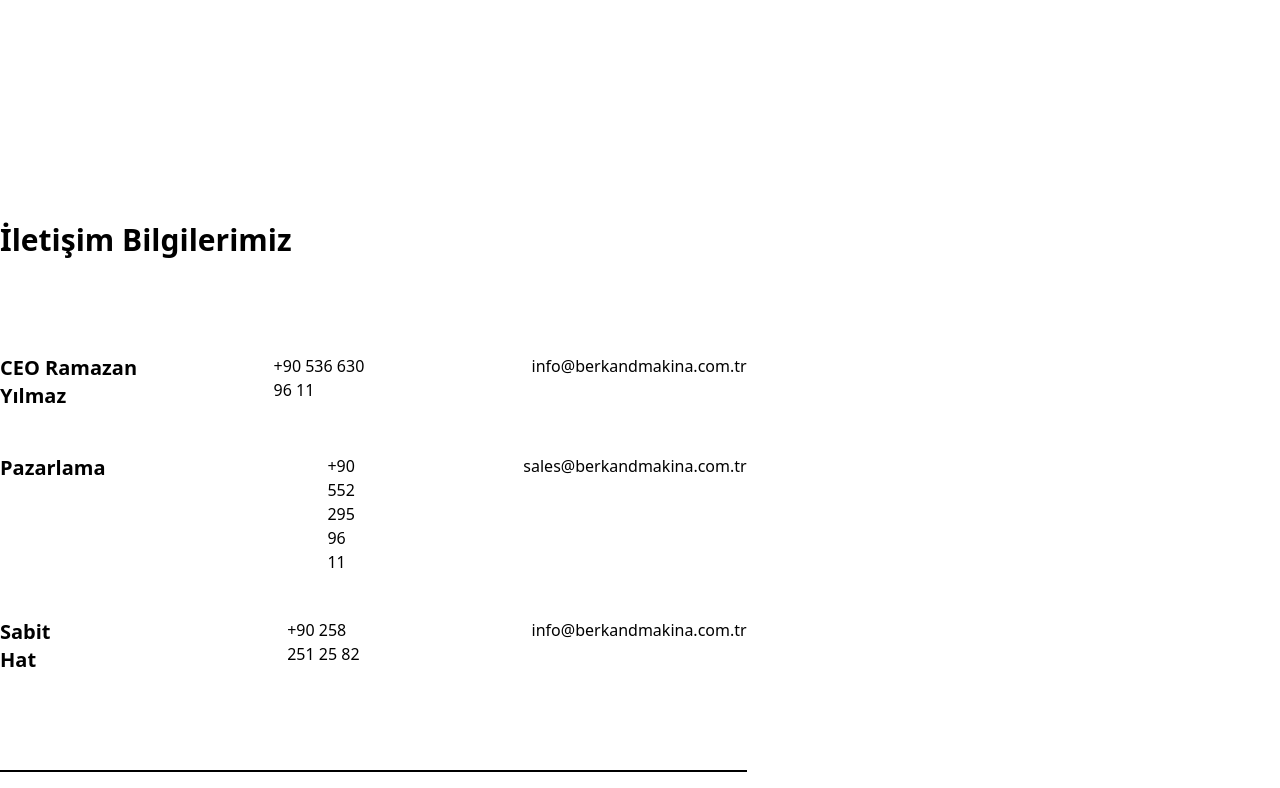
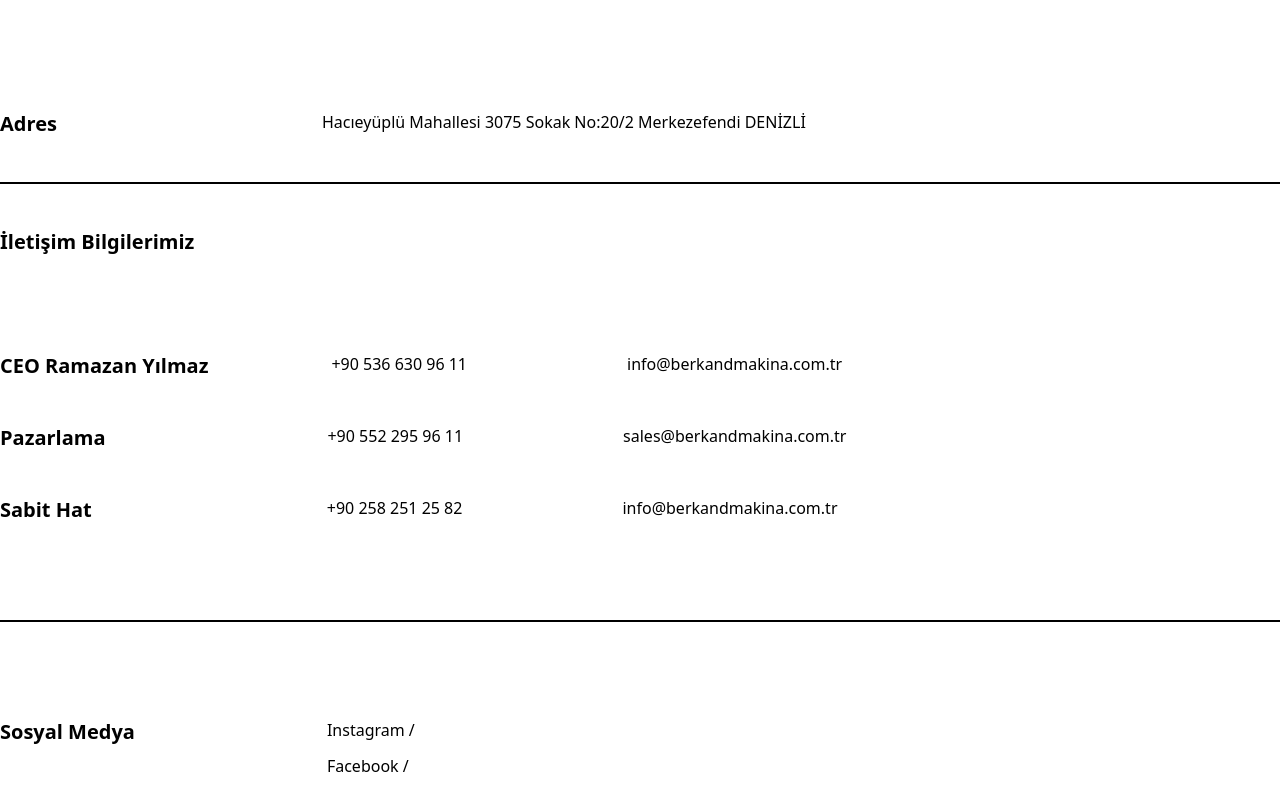
Before and after one commit to artrodite/berkand, a React (Create React App) app: page /contact in a window 1280 px wide. Shown: the part 832-1620 px from the top of the page. Built offline with nearby package versions, Linux system fonts and the light colour scheme; the HTML template or start-up script is replaced by a standard one.

Commit message:
style(contact): responsive

```diff
--- a/src/pages/Contact.js
+++ b/src/pages/Contact.js
@@ -77,7 +77,7 @@
           </div>
         </div>
       </div>
-      <div className="w-auto container mx-auto xl:flex flex-col hidden">
+      <div className="w-auto container mx-auto min-[1741px]:flex flex-col hidden">
         <div className="w-7/12 container xl:mt-28 xl:flex xl:flex-col hidden">
           <span className="font-bold xl:text-3xl">İletişim Bilgilerimiz</span>
           <div>
```
